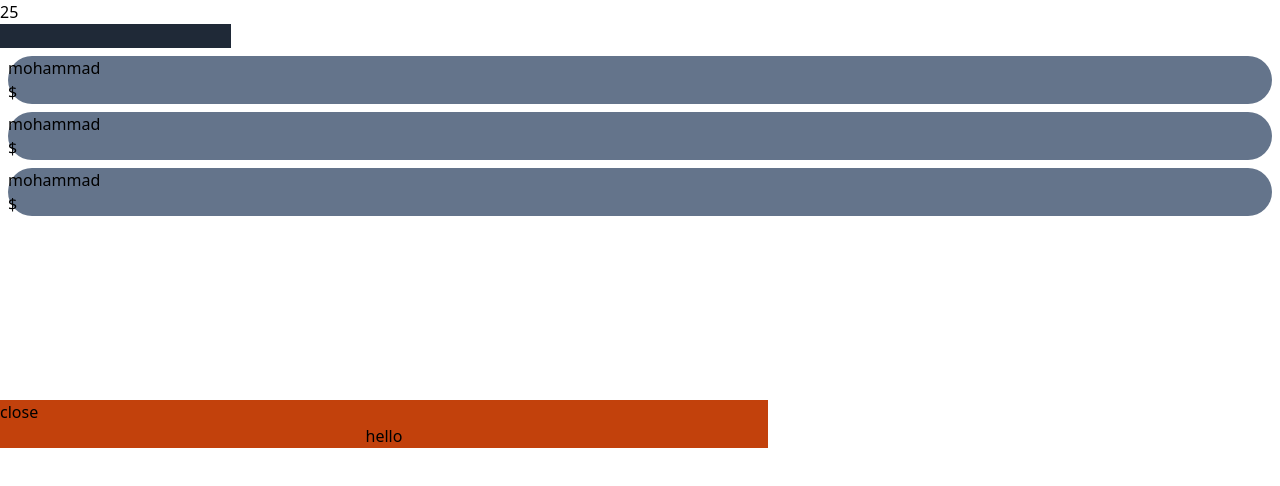
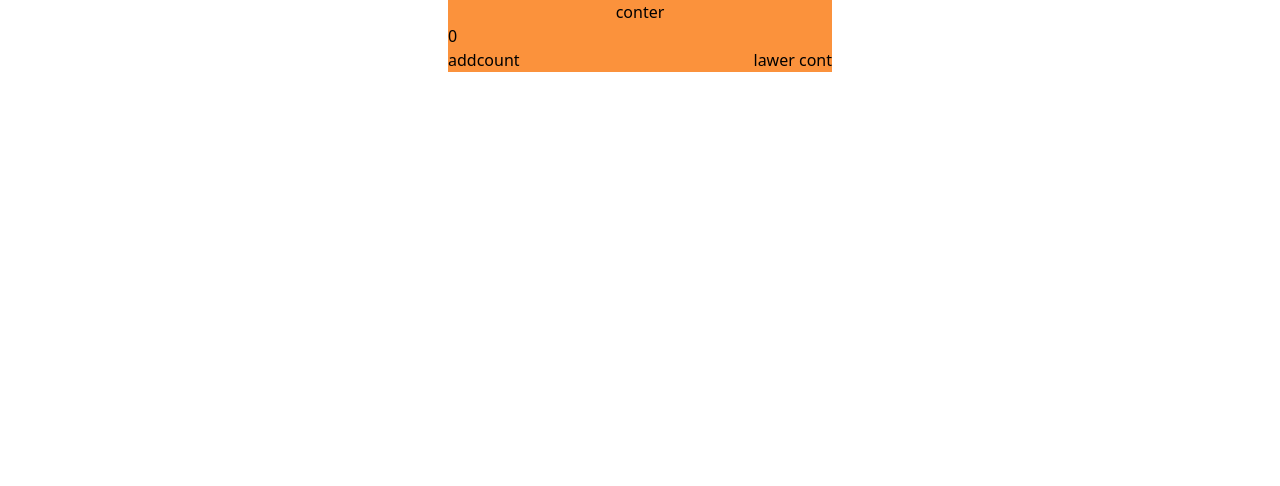
Before and after one commit to mohammadjalizi/learn-react, a React (Create React App) app: page / in a window 1280 px wide. Shown: the top 486 px of the page. Built offline with nearby package versions, Linux system fonts and the light colour scheme.

Commit message:
added project

```diff
--- a/src/App.js
+++ b/src/App.js
@@ -1,10 +1,9 @@
-import img1 from './Copmenen/images/Album 1.png'
-import img2 from './Copmenen/images/Album 2.png'
-import img3 from './Copmenen/images/Album 3.png'
+
 import './App.css';
-import Proudouct from './Copmenen/Proudouct';
-import Modal from './Copmenen/Modal';
+
+
 import React from 'react';
+import Conter from './Copmenen/couter/Conter';
 
     class  App extends  React.Component {
 
@@ -58,17 +57,9 @@ keydownhendler(){
     render() {
       return (
         <div  className='  '>
-    <h1 onClick={(()=>this.clickhandel())}>{this.code}</h1>
-    <input type="text" onKeyDown={this.keydownhendler}   className="  bg-gray-800  text-red-600 " ></input>
-        <Proudouct {...this.state.users[0]}/ >
 
 
-          <Proudouct {...this.state.users[0]} > </Proudouct>
-          <Proudouct {...this.state.users[0]} > </Proudouct>
-
-        <Modal>
-
-        <h1 className='  text-center'>  hello   </h1> </Modal>
+   <Conter/>
         </div>
 
       );
--- /dev/null
+++ b/src/Copmenen/couter/Conter.jsx
@@ -0,0 +1,19 @@
+import React from 'react'
+
+function Conter() {
+  return (
+    <div className=' bg-orange-400 w-[30%] m-auto '>
+    <h1 className=' text-center '>conter</h1>
+    <p>0</p>
+   <div className=' flex justify-between '>
+
+   <button>addcount</button>
+   <button> lawer cont </button>
+
+   </div>
+
+       </div>
+  )
+}
+
+export default Conter
```
